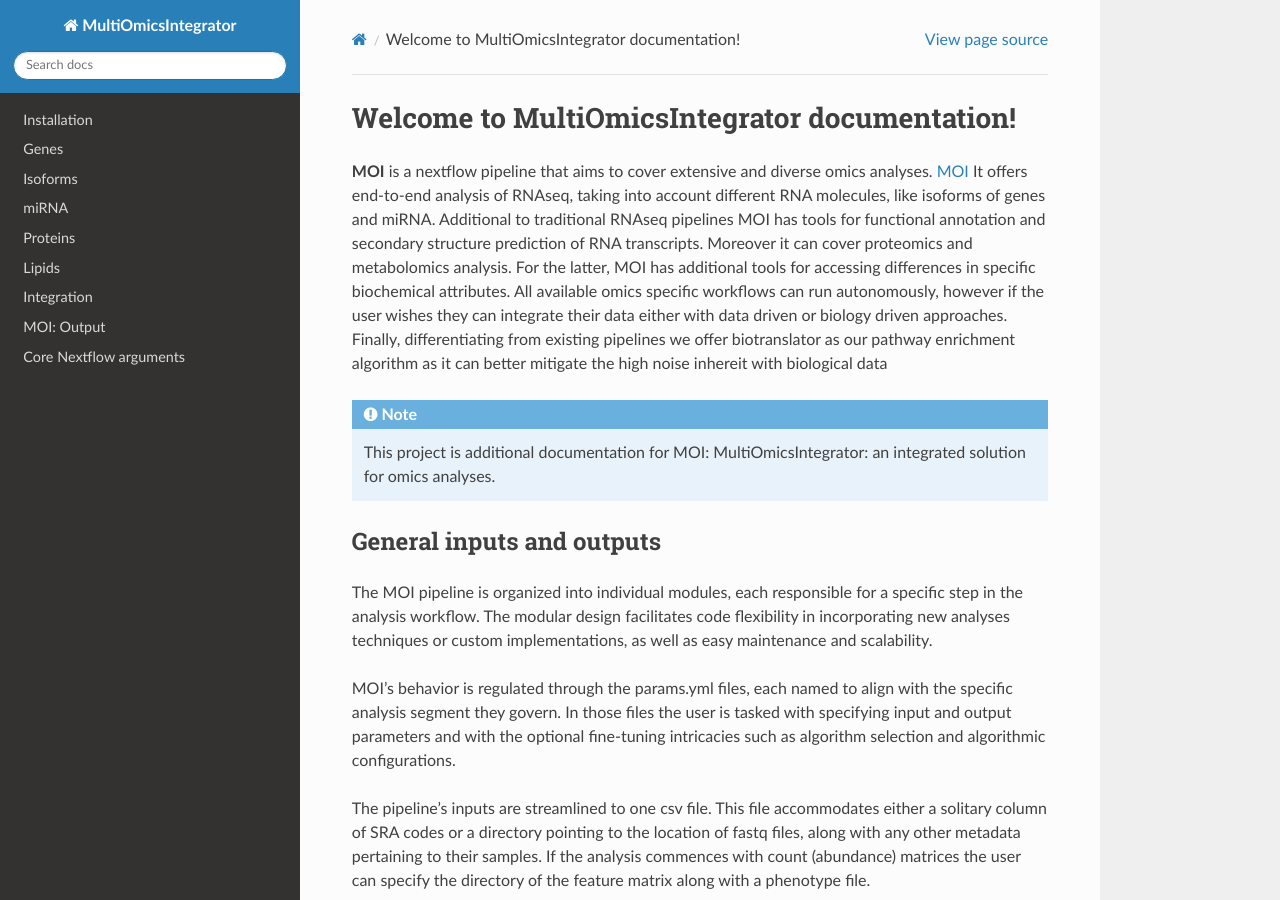
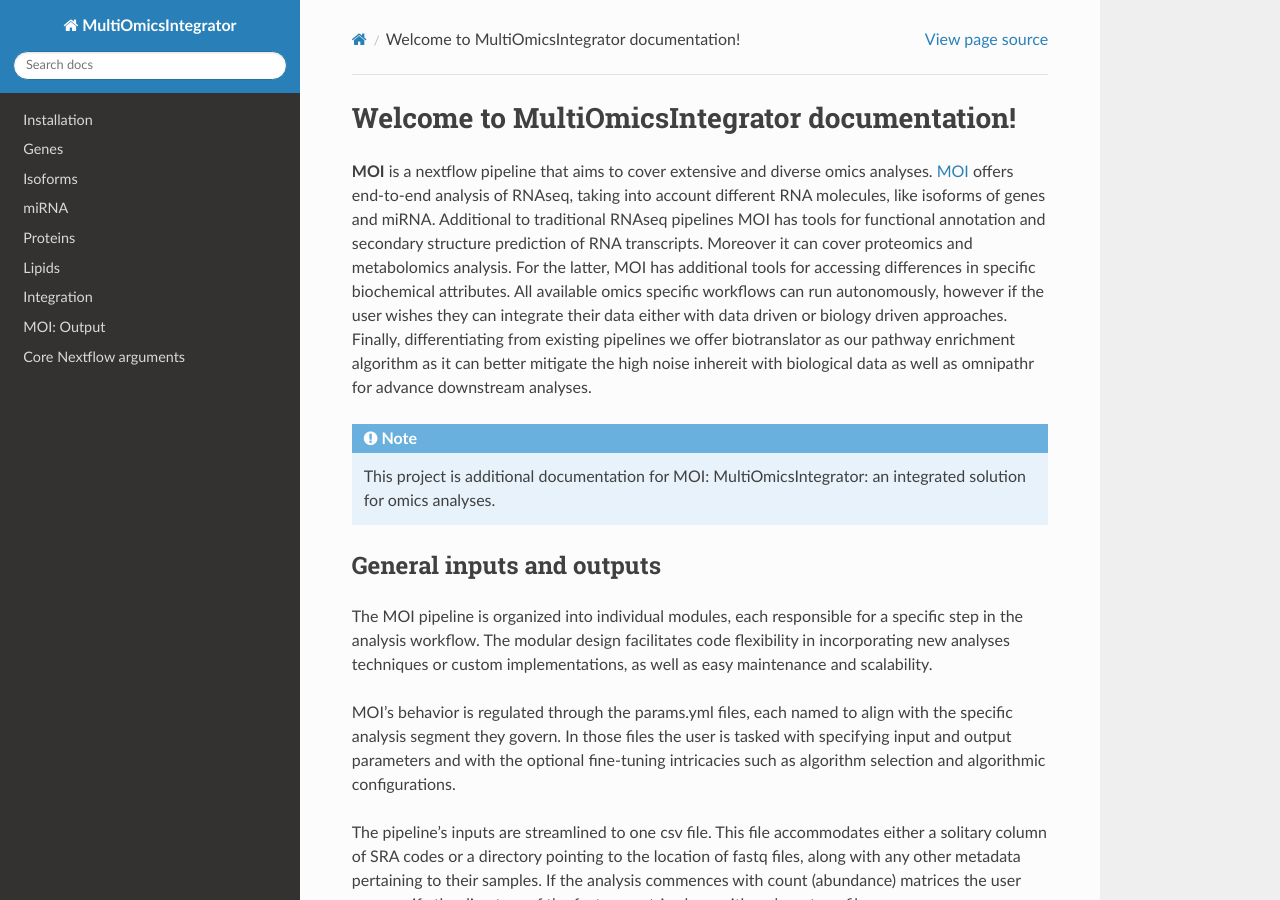
Before and after one commit to Bianca-Pasat/MOI, a Sphinx documentation site: the page built from docs/source/index.rst, in a window 1280 px wide and 900 px high. Built offline with Sphinx 7.4.7 and the Read the Docs theme 3.1.0, drawn with Linux system fonts in a browser that asks for light colours; pages that are not in the unit, such as notebooks, are missing from menus.

Commit message:
Update index.rst

```diff
--- a/docs/source/index.rst
+++ b/docs/source/index.rst
@@ -2,13 +2,13 @@ Welcome to MultiOmicsIntegrator documentation!
 =============================================
 
 **MOI** is a nextflow pipeline that aims to cover extensive and diverse omics analyses. `MOI <https://github.com/ASAGlab/MOI--An-integrated-solution-for-omics-analyses>`_
-It offers end-to-end analysis of RNAseq, taking into account different RNA molecules, like isoforms of genes and miRNA.
+offers end-to-end analysis of RNAseq, taking into account different RNA molecules, like isoforms of genes and miRNA.
 Additional to traditional RNAseq pipelines MOI has tools for functional annotation and secondary structure prediction of RNA transcripts.
 Moreover it can cover proteomics and metabolomics analysis. For the latter, MOI has additional tools for accessing differences in
 specific biochemical attributes. All available omics specific workflows can run autonomously, however if the user wishes they can integrate
 their data either with data driven or biology driven approaches.
 Finally, differentiating from existing pipelines we offer biotranslator as our pathway enrichment algorithm as it can better mitigate the
-high noise inhereit with biological data
+high noise inhereit with biological data as well as omnipathr for advance downstream analyses.
 
 
 
```
